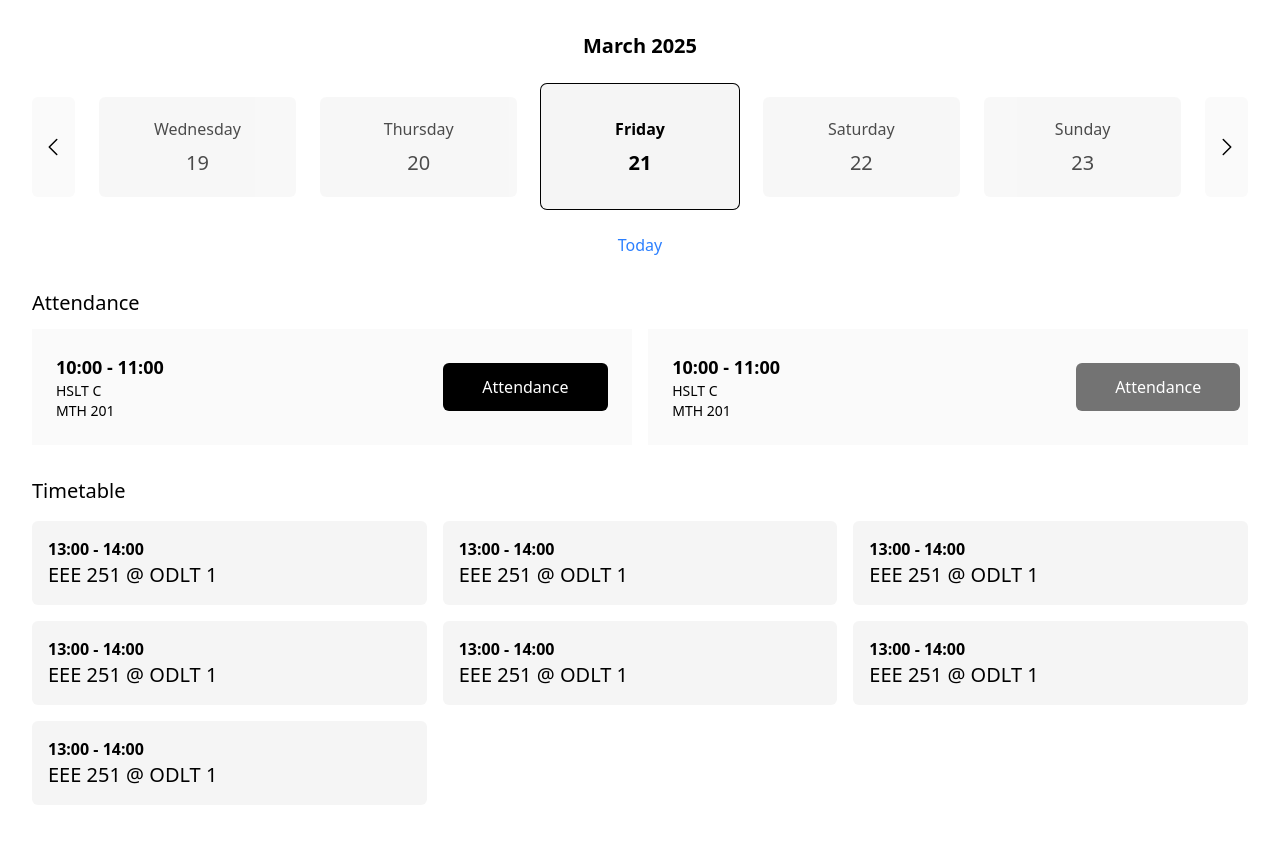
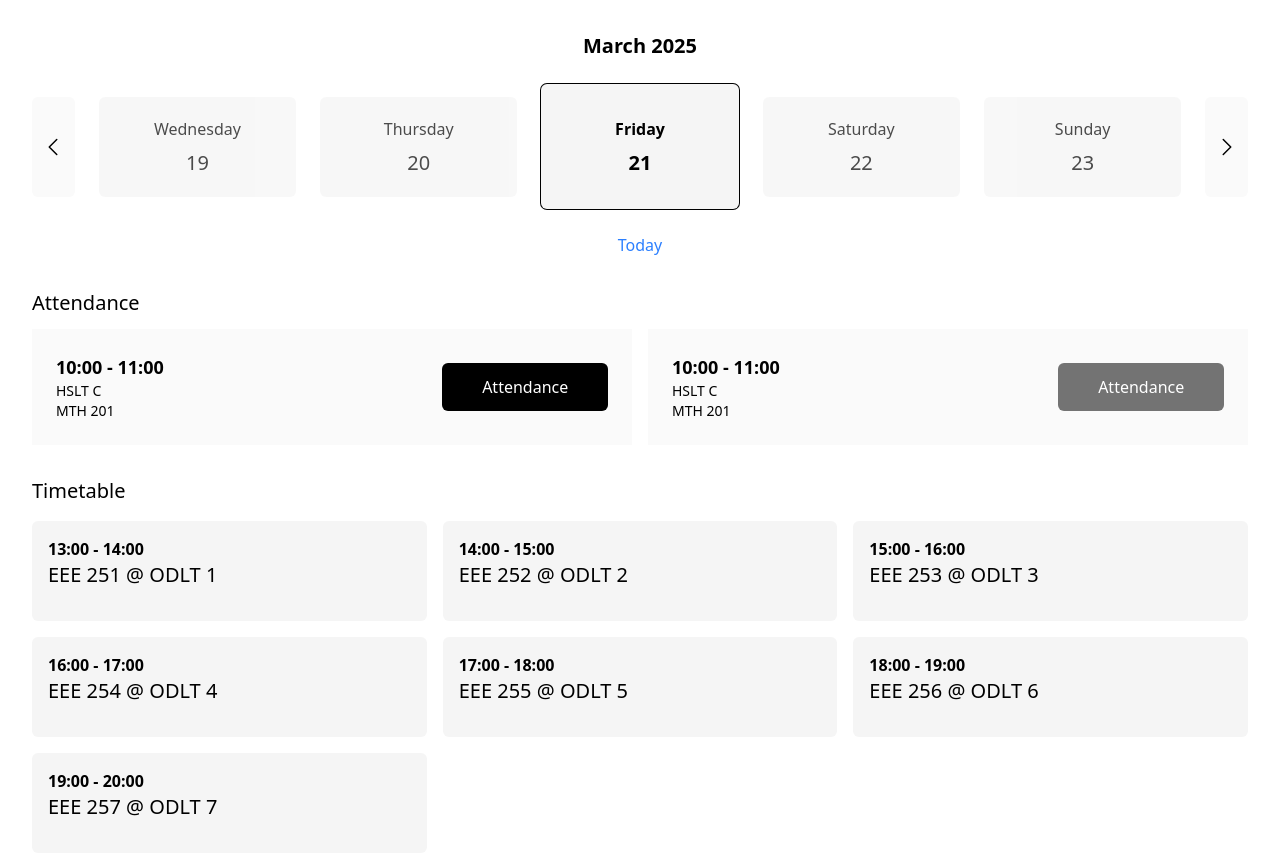
Before and after one commit to noiz-x/attendance, a React (Vite) app in the folder Frontend/: page / in a window 1280 px wide. Shown: the top 854 px of the page. Built offline with nearby package versions, Linux system fonts and the light colour scheme.

Commit message:
Refactor Attendance and Timetable components: streamline code structure, enhance readability, and implement LectureCard for better data handling and backend interaction

```diff
--- a/Frontend/src/components/Attendance.jsx
+++ b/Frontend/src/components/Attendance.jsx
@@ -1,55 +1,66 @@
 // Frontend/src/components/Attendance.jsx
-
 import React from "react";
 
+const LectureCard = ({
+  lectureTime,
+  lectureTheatre,
+  course,
+  lectureId,
+  buttonText,
+  buttonDisabled = false,
+  containerClasses,
+  buttonClasses,
+  onButtonClick,
+}) => {
+  return (
+    <div className={containerClasses}>
+      <div className="w-full flex flex-col">
+        <h1 className="text-lg font-bold">{lectureTime}</h1>
+        <p className="text-sm">{lectureTheatre}</p>
+        {course && <p className="text-sm">{course}</p>}
+        <input type="hidden" value={lectureId} />
+      </div>
+      <button
+        type="submit"
+        className={buttonClasses}
+        disabled={buttonDisabled}
+        onClick={onButtonClick}
+      >
+        {buttonText}
+      </button>
+    </div>
+  );
+};
+
 const Attendance = () => {
+  // Sample static lecture data; adjust as needed.
+  const lectureData = {
+    lectureTime: "10:00 - 11:00",
+    lectureTheatre: "HSLT C",
+    course: "MTH 201",
+    lectureId: "lecture_id",
+  };
+
   return (
     <>
       <h1 className="text-xl">Attendance</h1>
-      <form action="" className="flex gap-4 mt-3">
+      <form className="flex gap-4 mt-3">
         {/* Current Class */}
-        <div className="flex w-full md:w-1/2 p-6 gap-4 md:gap-[40%] items-center bg-neutral-50">
-          <div className="w-full flex flex-col">
-            <h1 id="lectureTime" className="text-lg  font-bold">
-              10:00 - 11:00
-            </h1>
-            <p id="lectureTheatre" className="text-sm ">
-              HSLT C
-            </p>
-            <p id="course" className="text-sm ">
-              MTH 201
-            </p>
-            <input type="hidden" id="lectureId" value="lecture_id" />
-          </div>
-          <button
-            type="submit"
-            className="cursor-pointer bg-black hover:bg-blue-500 text-white py-3 px-auto w-full rounded-md h-fit transition duration-300 ease-linear"
-          >
-            Attendance
-          </button>
-        </div>
+        <LectureCard
+          {...lectureData}
+          buttonText="Attendance"
+          containerClasses="flex w-full md:w-1/2 p-6 gap-4 md:gap-[40%] items-center bg-neutral-50"
+          buttonClasses="cursor-pointer bg-black hover:bg-blue-500 text-white py-3 px-auto w-full rounded-md h-fit transition duration-300 ease-linear"
+        />
 
         {/* Next Lecture */}
-        <div className="hidden md:flex w-1/2 p-2 md-p-6 gap-4 md:gap-[40%] items-center md:w-[50%] bg-neutral-50">
-          <div className="w-full flex flex-col   p-4">
-            <h1 id="lectureTime" className="text-lg  font-bold">
-              10:00 - 11:00
-            </h1>
-            <p id="lectureTheatre" className="text-sm ">
-              HSLT C
-            </p>
-            <p id="course" className="text-sm ">
-              MTH 201
-            </p>
-            <input type="hidden" id="lectureId" value="lecture_id" />
-          </div>
-          <button
-            className="cursor-pointer bg-neutral-500 text-white py-3 px-auto w-full rounded-md h-fit "
-            disabled
-          >
-            Attendance
-          </button>
-        </div>
+        <LectureCard
+          {...lectureData}
+          buttonText="Attendance"
+          buttonDisabled={true}
+          containerClasses="hidden md:flex w-1/2 p-2 md:p-6 gap-4 md:gap-[40%] items-center bg-neutral-50"
+          buttonClasses="cursor-pointer bg-neutral-500 text-white py-3 px-auto w-full rounded-md h-fit"
+        />
       </form>
     </>
   );
--- a/Frontend/src/components/MonthPicker.jsx
+++ b/Frontend/src/components/MonthPicker.jsx
@@ -1,29 +1,24 @@
+// Frontend/src/components/MonthPicker.jsx
 import { useState, useRef } from "react";
 
 export default function MonthPicker() {
   const [month, setMonth] = useState("");
   const inputRef = useRef(null);
 
-  // When text is clicked, open the native month picker.
   const handlePickerClick = () => {
     if (inputRef.current && typeof inputRef.current.showPicker === "function") {
       inputRef.current.showPicker();
     } else {
-      // Fallback: focus the input if showPicker isn't supported.
       inputRef.current.focus();
     }
   };
 
-  // Update state when a new month is selected.
   const handleChange = (e) => {
     setMonth(e.target.value);
   };
 
-  // Format the month for display; if no month is selected, show a default text.
   const displayText = month
-    ? new Date(month + "-01").toLocaleString("default", {
-        month: "long",
-      })
+    ? new Date(month + "-01").toLocaleString("default", { month: "long" })
     : "Select Month";
 
   return (
@@ -34,9 +29,6 @@ export default function MonthPicker() {
       >
         {displayText}
       </p>
-      {/* The input is absolutely positioned below the text.
-          Its opacity and height are set so it doesn't interfere with the layout,
-          yet its position is used for the native picker. */}
       <input
         ref={inputRef}
         type="month"
--- a/Frontend/src/components/Timetable.jsx
+++ b/Frontend/src/components/Timetable.jsx
@@ -1,58 +1,35 @@
 // Frontend/src/components/Timetable.jsx
+import React from "react";
 
-import React from 'react'
+const LectureCard = ({ lectureTime, lectureTheatre }) => (
+  <div className="flex flex-col h-[100px] bg-neutral-100 rounded-md p-4">
+    <p className="font-bold">{lectureTime}</p>
+    <p className="text-xl">{lectureTheatre}</p>
+  </div>
+);
 
 const Timetable = () => {
+  // Example lecture data array; replace or populate dynamically as needed.
+  const lectures = [
+    { lectureTime: "13:00 - 14:00", lectureTheatre: "EEE 251 @ ODLT 1" },
+    { lectureTime: "14:00 - 15:00", lectureTheatre: "EEE 252 @ ODLT 2" },
+    { lectureTime: "15:00 - 16:00", lectureTheatre: "EEE 253 @ ODLT 3" },
+    { lectureTime: "16:00 - 17:00", lectureTheatre: "EEE 254 @ ODLT 4" },
+    { lectureTime: "17:00 - 18:00", lectureTheatre: "EEE 255 @ ODLT 5" },
+    { lectureTime: "18:00 - 19:00", lectureTheatre: "EEE 256 @ ODLT 6" },
+    { lectureTime: "19:00 - 20:00", lectureTheatre: "EEE 257 @ ODLT 7" },
+  ];
 
   return (
-    <div className='mt-8'>
-      <h1 className='text-xl'>Timetable</h1>
+    <div className="mt-8">
+      <h1 className="text-xl">Timetable</h1>
       <div className="mt-4 w-full gap-4 grid grid-cols-1 md:grid-cols-3">
-        {/* Lecture */}
-        <div className="flex flex-col col-span-1 row-span-1 height[100px] bg-neutral-100 rounded-md p-4 ">
-          <p id="lectureTime" className='font-bold'>13:00 - 14:00</p>
-          <p id="lectureTheatre" className="text-xl">EEE 251 @ ODLT 1</p>
-        </div>
-
-        {/* Lecture */}
-        <div className="flex flex-col col-span-1 row-span-1 height[100px] bg-neutral-100 rounded-md p-4 ">
-          <p id="lectureTime" className='font-bold'>13:00 - 14:00</p>
-          <p id="lectureTheatre" className="text-xl">EEE 251 @ ODLT 1</p>
-        </div>
-
-        {/* Lecture */}
-        <div className="flex flex-col col-span-1 row-span-1 height[100px] bg-neutral-100 rounded-md p-4 ">
-          <p id="lectureTime" className='font-bold'>13:00 - 14:00</p>
-          <p id="lectureTheatre" className="text-xl">EEE 251 @ ODLT 1</p>
-        </div>
-
-        {/* Lecture */}
-        <div className="flex flex-col col-span-1 row-span-1 height[100px] bg-neutral-100 rounded-md p-4 ">
-          <p id="lectureTime" className='font-bold'>13:00 - 14:00</p>
-          <p id="lectureTheatre" className="text-xl">EEE 251 @ ODLT 1</p>
-        </div>
-
-        {/* Lecture */}
-        <div className="flex flex-col col-span-1 row-span-1 height[100px] bg-neutral-100 rounded-md p-4 ">
-          <p id="lectureTime" className='font-bold'>13:00 - 14:00</p>
-          <p id="lectureTheatre" className="text-xl">EEE 251 @ ODLT 1</p>
-        </div>
-
-        {/* Lecture */}
-        <div className="flex flex-col col-span-1 row-span-1 height[100px] bg-neutral-100 rounded-md p-4 ">
-          <p id="lectureTime" className='font-bold'>13:00 - 14:00</p>
-          <p id="lectureTheatre" className="text-xl">EEE 251 @ ODLT 1</p>
-        </div>
-
-        {/* Lecture */}
-        <div className="flex flex-col col-span-1 row-span-1 height[100px] bg-neutral-100 rounded-md p-4 ">
-          <p id="lectureTime" className='font-bold'>13:00 - 14:00</p>
-          <p id="lectureTheatre" className="text-xl">EEE 251 @ ODLT 1</p>
-        </div>
-
+        {lectures.map((lecture, index) => (
+          <LectureCard key={index} {...lecture} />
+        ))}
       </div>
     </div>
-  )
-}
+  );
+};
 
-export default Timetable
+export default Timetable;
--- a/Frontend/src/index.css
+++ b/Frontend/src/index.css
@@ -1,10 +1,9 @@
 /* Frontend/src/index.css */
-
 @import 'tailwindcss';
 
-.day{
+.day {
   @apply opacity-70 h-[100px] flex flex-col justify-center items-center gap-2 p-4 bg-neutral-100 w-1/5 rounded-md cursor-pointer;
 }
-.currentDay{
+.currentDay {
   @apply flex flex-col h-[125px] items-center justify-center gap-2 p-4 bg-neutral-100 ring w-1/5 rounded-md font-bold cursor-pointer;
 }
```
Also changed, not shown: Frontend/src/App.jsx (+3 -5 lines), Frontend/src/components/Day.jsx (+64 -106 lines), Frontend/src/main.jsx (+7 -8 lines).
